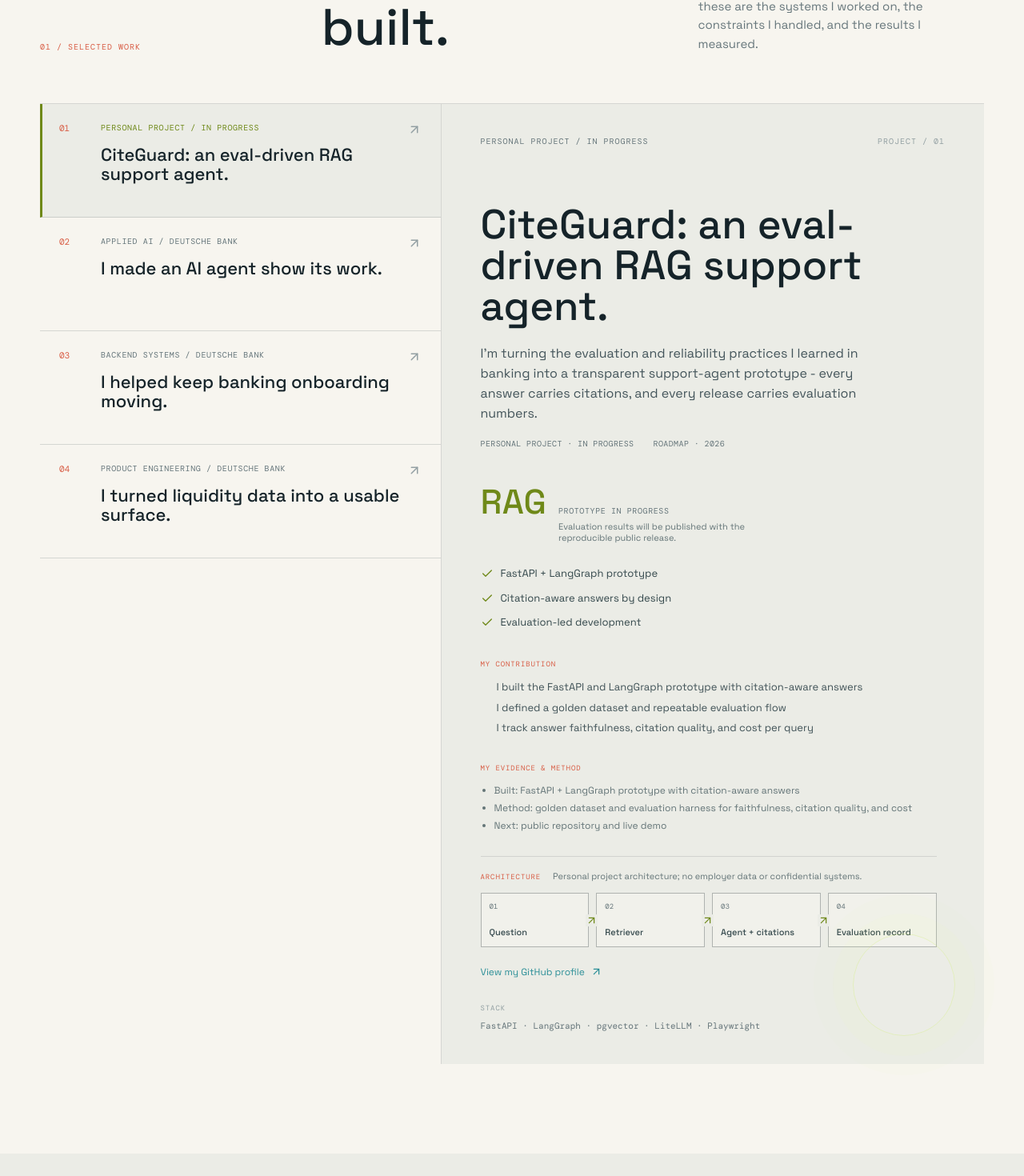
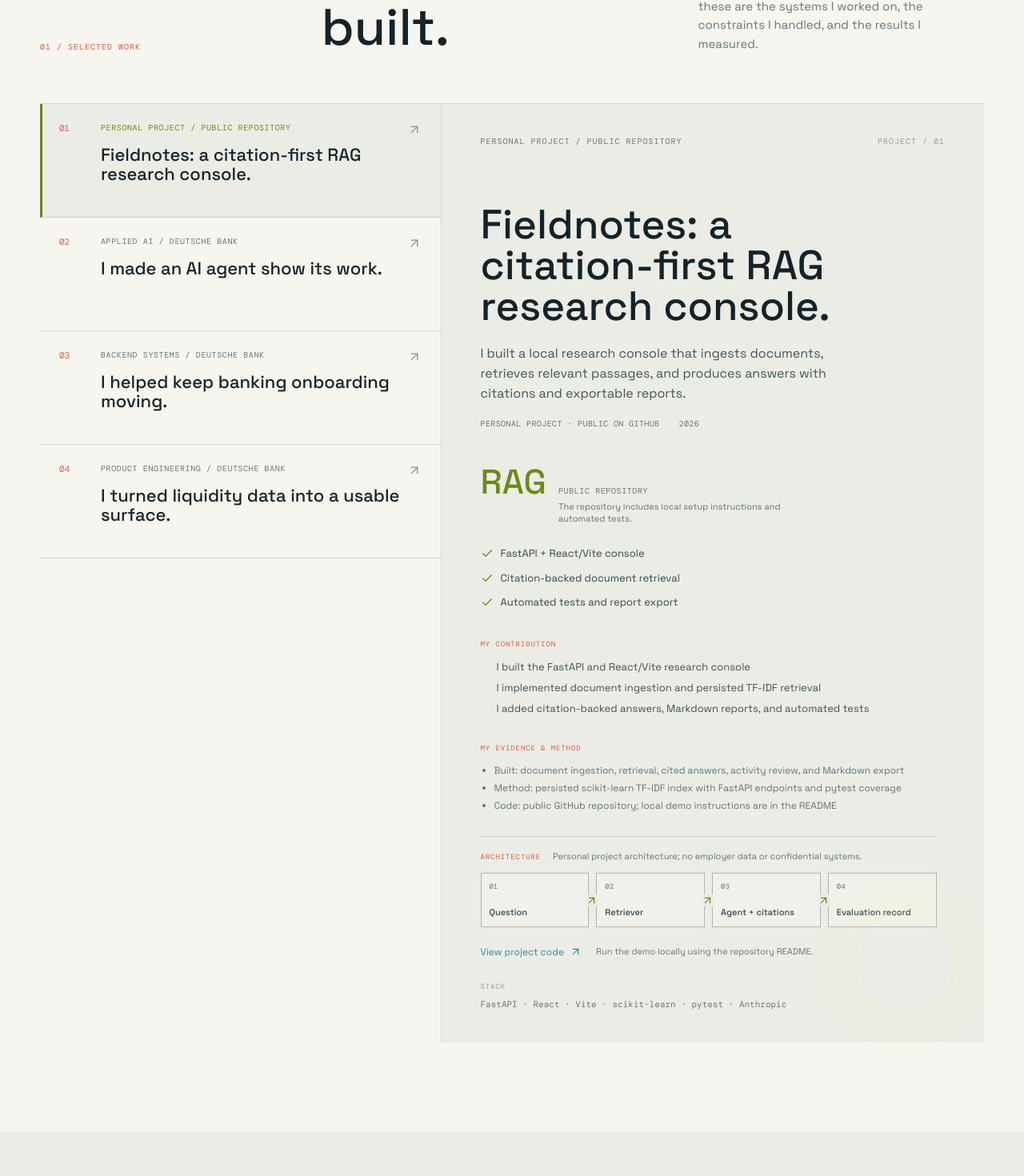
Before and after one commit to anushadagar1407/portfolio, a React (Vite) app: page / in a window 1280 px wide. Shown: the part 1239-2709 px from the top of the page at 80% size. Built offline with nearby package versions, Linux system fonts and the light colour scheme.

Commit message:
add share metadata and public project proof

```diff
--- a/index.html
+++ b/index.html
@@ -3,7 +3,20 @@
   <head>
     <meta charset="UTF-8" />
     <meta name="viewport" content="width=device-width, initial-scale=1.0" />
-    <meta name="description" content="Anusha Dagar is an applied AI and software engineer building reliable systems for banking and financial technology." />
+    <meta name="description" content="I am Anusha Dagar, an Applied AI and Software Engineer building reliable backend systems for banking and financial technology." />
+    <meta property="og:title" content="Anusha Dagar - Applied AI & Software Engineer" />
+    <meta property="og:description" content="I build reliable backend and applied AI systems for banking. 93.6% breach-detection accuracy across 230+ evaluated agent runs." />
+    <meta property="og:type" content="website" />
+    <meta property="og:url" content="https://anusha-dagar-portfolio.anusha-dagar-portfolio.workers.dev/" />
+    <meta property="og:image" content="https://anusha-dagar-portfolio.anusha-dagar-portfolio.workers.dev/og-image.png" />
+    <meta property="og:image:width" content="1200" />
+    <meta property="og:image:height" content="630" />
+    <meta name="twitter:card" content="summary_large_image" />
+    <meta name="twitter:title" content="Anusha Dagar - Applied AI & Software Engineer" />
+    <meta name="twitter:description" content="I build reliable backend and applied AI systems for banking." />
+    <meta name="twitter:image" content="https://anusha-dagar-portfolio.anusha-dagar-portfolio.workers.dev/og-image.png" />
+    <meta name="theme-color" content="#f7f5ef" />
+    <link rel="icon" href="/favicon.svg" type="image/svg+xml" />
     <title>Anusha Dagar — Applied AI & Software Engineer</title>
   </head>
   <body>
--- a/src/main.jsx
+++ b/src/main.jsx
@@ -7,22 +7,23 @@ const projects = [
   {
     id: 'citeguard',
     number: '01',
-    type: 'Personal project / In progress',
-    title: 'CiteGuard: an eval-driven RAG support agent.',
-    summary: "I'm turning the evaluation and reliability practices I learned in banking into a transparent support-agent prototype - every answer carries citations, and every release carries evaluation numbers.",
+    type: 'Personal project / Public repository',
+    title: 'Fieldnotes: a citation-first RAG research console.',
+    summary: 'I built a local research console that ingests documents, retrieves relevant passages, and produces answers with citations and exportable reports.',
     outcome: 'RAG',
-    outcomeLabel: 'prototype in progress',
-    details: ['FastAPI + LangGraph prototype', 'Citation-aware answers by design', 'Evaluation-led development'],
-    responsibilities: ['I built the FastAPI and LangGraph prototype with citation-aware answers', 'I defined a golden dataset and repeatable evaluation flow', 'I track answer faithfulness, citation quality, and cost per query'],
-    role: 'Personal project · in progress',
-    period: 'Roadmap · 2026',
-    metricNote: 'Evaluation results will be published with the reproducible public release.',
-    evidence: ['Built: FastAPI + LangGraph prototype with citation-aware answers', 'Method: golden dataset and evaluation harness for faithfulness, citation quality, and cost', 'Next: public repository and live demo'],
+    outcomeLabel: 'public repository',
+    details: ['FastAPI + React/Vite console', 'Citation-backed document retrieval', 'Automated tests and report export'],
+    responsibilities: ['I built the FastAPI and React/Vite research console', 'I implemented document ingestion and persisted TF-IDF retrieval', 'I added citation-backed answers, Markdown reports, and automated tests'],
+    role: 'Personal project · public on GitHub',
+    period: '2026',
+    metricNote: 'The repository includes local setup instructions and automated tests.',
+    evidence: ['Built: document ingestion, retrieval, cited answers, activity review, and Markdown export', 'Method: persisted scikit-learn TF-IDF index with FastAPI endpoints and pytest coverage', 'Code: public GitHub repository; local demo instructions are in the README'],
     architecture: ['Question', 'Retriever', 'Agent + citations', 'Evaluation record'],
     architectureNote: 'Personal project architecture; no employer data or confidential systems.',
-    stack: 'FastAPI · LangGraph · pgvector · LiteLLM · Playwright',
+    stack: 'FastAPI · React · Vite · scikit-learn · pytest · Anthropic',
     accent: 'lime',
     openSource: true,
+    repoUrl: 'https://github.com/anushadagar1407/fieldnotes-rag-research-agent',
   },
   {
     id: 'covenant',
@@ -107,7 +108,7 @@ function ArchitectureFlow({ project }) {
   return (
     <div className="architecture-evidence">
       <div className="architecture-heading"><span>ARCHITECTURE</span><small>{project.architectureNote}</small></div>
-      <ol className="architecture-flow" aria-label={`${project.title} sanitized architecture flow`}>
+      <ol className="architecture-flow" aria-label={`${project.title} architecture flow`}>
         {project.architecture.map((step, index) => (
           <li key={step}><span>{String(index + 1).padStart(2, '0')}</span><strong>{step}</strong>{index < project.architecture.length - 1 && <ArrowUpRight size={15} aria-hidden="true" />}</li>
         ))}
@@ -139,6 +140,7 @@ function App() {
 
   return (
     <div className="site-shell">
+      <a className="skip-link" href="#top">Skip to content</a>
       <header className="topbar">
         <a className="brand" href="#top" aria-label="Anusha Dagar home"><span className="brand-mark">AD</span><span>ANUSHA DAGAR</span></a>
         <button className="menu-toggle" onClick={() => setNavOpen(!navOpen)} aria-label={navOpen ? 'Close navigation' : 'Open navigation'}>
@@ -158,7 +160,7 @@ function App() {
         <section className="hero section-pad">
           <div className="hero-copy">
             <div className="availability"><span className="live-dot" /> Vancouver, BC · available for full-time roles</div>
-            <h1>Software Engineer building reliable backend and applied AI systems for banking.</h1>
+            <h1>Applied AI &amp; Software Engineer building reliable backend systems for banking.</h1>
             <p className="hero-lede"><em>Software that earns trust.</em> I’m Anusha, translating complex banking workflows into reliable, human-ready systems.</p>
             <div className="hero-actions">
               <a className="button button-primary" href="#work">Explore selected work <ArrowUpRight size={17} /></a>
@@ -198,7 +200,7 @@ function App() {
               <div className="detail-responsibilities"><span>MY CONTRIBUTION</span><ol>{selected.responsibilities.map((item) => <li key={item}>{item}</li>)}</ol></div>
               <div className="detail-evidence"><span>MY EVIDENCE & METHOD</span><ul>{selected.evidence.map((item) => <li key={item}>{item}</li>)}</ul></div>
               <ArchitectureFlow project={selected} />
-              {selected.openSource && <a className="project-proof-link" href="https://github.com/anushadagar1407" target="_blank" rel="noreferrer">View my GitHub profile <ArrowUpRight size={15} /></a>}
+              {selected.openSource && <div className="project-links"><a className="project-proof-link" href={selected.repoUrl} target="_blank" rel="noreferrer">View project code <ArrowUpRight size={15} /></a><span className="project-link-note">Run the demo locally using the repository README.</span></div>}
               <div className="stack-line"><span>STACK</span>{selected.stack}</div>
             </article>
           </div>
@@ -216,11 +218,11 @@ function App() {
         <section id="experience" className="experience-section section-pad">
           <div className="section-intro"><span className="section-index">03 / EXPERIENCE</span><h2>Banking was my systems education.</h2><p>These roles show the scope of work I took on and the problems I helped solve.</p></div>
           <div className="timeline">
-            <div className="timeline-item"><span>Jul—Aug 2026</span><div><strong>Deutsche Bank</strong><p>Associate Engineer, Commercial Banking Onboarding · Berlin</p><p className="timeline-note">I moved into commercial banking onboarding systems after my thesis internship.</p><ul><li>I shipped secure Java/Spring Boot REST APIs for workflow automation and validation.</li><li>I owned release-readiness checks using SQL analysis, application logs, tests, reviews, and CI/CD.</li></ul></div></div>
-            <div className="timeline-item"><span>Feb—Jul 2026</span><div><strong>Deutsche Bank</strong><p>Software Engineer Intern, Master’s Thesis — AI Agent Evaluation · Berlin</p><ul><li>I built process-aware LLM-agent evaluation tooling across 230+ evaluated runs, reaching 93.6% breach-detection accuracy.</li><li>I designed structured workflow tracking and audit trails and uncovered an 18% process-versus-outcome gap through reliability analysis.</li></ul></div></div>
-            <div className="timeline-item"><span>Apr—Sep 2025</span><div><strong>Deutsche Bank</strong><p>Software Engineer Intern, Corporate Bank Liquidity Dashboard · Berlin</p><ul><li>I delivered React and backend API features for corporate-bank users with 95% automated regression coverage across 20 Playwright suites.</li><li>I added Allure reporting and CI feedback, reducing manual QA effort by 50%.</li></ul></div></div>
-            <div className="timeline-item"><span>Jul 2023—Aug 2024</span><div><strong>Airtel Payments Bank</strong><p>Software Development Engineer, Assistant Manager — Technology · Gurgaon</p><ul><li>I developed Spring Boot, SQL, and React Native digital-banking onboarding flows.</li><li>I reduced customer-journey lead time by 20% and increased onboarding engagement by 30%.</li></ul></div></div>
-            <div className="timeline-item"><span>May—Jul 2022</span><div><strong>Citi India</strong><p>Software Analyst Intern, Commodities Technology · Pune</p><ul><li>I used Python, MongoDB/SQL, and Swagger tooling to streamline configuration processing.</li><li>I reduced processing time by 15%.</li></ul></div></div>
+            <div className="timeline-item"><span>Jul — Aug 2026</span><div><strong>Deutsche Bank</strong><p>Associate Engineer, Commercial Banking Onboarding · Berlin</p><p className="timeline-note">I moved into commercial banking onboarding systems after my thesis internship.</p><ul><li>I shipped secure Java/Spring Boot REST APIs for workflow automation and validation.</li><li>I owned release-readiness checks using SQL analysis, application logs, tests, reviews, and CI/CD.</li></ul></div></div>
+            <div className="timeline-item"><span>Feb — Jul 2026</span><div><strong>Deutsche Bank</strong><p>Software Engineer Intern, Master’s Thesis — AI Agent Evaluation · Berlin</p><ul><li>I built process-aware LLM-agent evaluation tooling across 230+ evaluated runs, reaching 93.6% breach-detection accuracy.</li><li>I designed structured workflow tracking and audit trails and uncovered an 18% process-versus-outcome gap through reliability analysis.</li></ul></div></div>
+            <div className="timeline-item"><span>Apr — Sep 2025</span><div><strong>Deutsche Bank</strong><p>Software Engineer Intern, Corporate Bank Liquidity Dashboard · Berlin</p><ul><li>I delivered React and backend API features for corporate-bank users with 95% automated regression coverage across 20 Playwright suites.</li><li>I added Allure reporting and CI feedback, reducing manual QA effort by 50%.</li></ul></div></div>
+            <div className="timeline-item"><span>Jul 2023 — Aug 2024</span><div><strong>Airtel Payments Bank</strong><p>Software Development Engineer, Assistant Manager — Technology · Gurgaon</p><ul><li>I developed Spring Boot, SQL, and React Native digital-banking onboarding flows.</li><li>I reduced customer-journey lead time by 20% and increased onboarding engagement by 30%.</li></ul></div></div>
+            <div className="timeline-item"><span>May — Jul 2022</span><div><strong>Citi India</strong><p>Software Analyst Intern, Commodities Technology · Pune</p><ul><li>I used Python, MongoDB/SQL, and Swagger tooling to streamline configuration processing.</li><li>I reduced processing time by 15%.</li></ul></div></div>
           </div>
         </section>
 
--- a/src/styles.css
+++ b/src/styles.css
@@ -21,7 +21,7 @@ body { margin: 0; background: var(--ink); color: var(--paper); font-family: 'Spa
 a { color: inherit; text-decoration: none; }
 button { color: inherit; font: inherit; }
 .site-shell { overflow: hidden; }
-.topbar { width: min(1180px, calc(100% - 64px)); height: 78px; margin: auto; display: flex; align-items: center; justify-content: space-between; border-bottom: 1px solid var(--line); position: relative; z-index: 4; }
+.topbar { width: min(1180px, calc(100% - 64px)); height: 78px; margin: auto; display: flex; align-items: center; justify-content: space-between; border-bottom: 1px solid var(--line); position: sticky; top: 0; z-index: 50; background: var(--ink); }
 .brand { display: inline-flex; align-items: center; gap: 11px; font-family: 'DM Mono', monospace; font-size: 11px; letter-spacing: .09em; }
 .brand-mark { display: grid; place-items: center; height: 28px; width: 28px; border: 1px solid var(--paper); font-size: 9px; letter-spacing: 0; }
 .nav { display: flex; align-items: center; gap: 31px; font-size: 14px; color: var(--muted); }
@@ -29,6 +29,8 @@ button { color: inherit; font: inherit; }
 .nav a:hover { color: var(--paper); }
 .nav-contact { display: inline-flex; align-items: center; gap: 7px; color: var(--paper); }
 .menu-toggle { display: none; border: 0; background: transparent; padding: 8px; }
+.skip-link { position: fixed; top: 12px; left: 16px; z-index: 100; transform: translateY(-180%); padding: 10px 14px; color: var(--ink); background: var(--paper); font-size: 13px; transition: transform .2s ease; }
+.skip-link:focus { transform: translateY(0); }
 .section-pad { width: min(1180px, calc(100% - 64px)); margin: 0 auto; }
 .hero { min-height: 680px; display: grid; grid-template-columns: minmax(0, .95fr) minmax(420px, 1.05fr); gap: 52px; align-items: center; padding-top: 52px; padding-bottom: 75px; }
 .availability, .section-index, .detail-top, .stack-line, .toolkit-grid span, .hero-proof { color: var(--muted); font-family: 'DM Mono', monospace; font-size: 10px; letter-spacing: .1em; text-transform: uppercase; }
@@ -135,6 +137,9 @@ h2 { font-size: clamp(39px, 5vw, 68px); line-height: .98; font-weight: 500; }
 .open-source .architecture-flow li > svg { color: var(--lime); }
 .project-proof-link { display: inline-flex; align-items: center; gap: 7px; margin-top: 22px; color: var(--aqua); font-size: 12px; }
 .project-proof-link:hover { text-decoration: underline; text-underline-offset: 3px; }
+.project-links { display: flex; flex-wrap: wrap; align-items: center; gap: 12px 18px; margin-top: 22px; }
+.project-links .project-proof-link { margin-top: 0; }
+.project-link-note { color: var(--muted); font-size: 11px; }
 .approach-section { display: grid; grid-template-columns: .9fr 1.1fr; gap: 75px; padding: 110px max(32px, calc((100% - 1180px) / 2)); background: var(--ink-2); color: var(--paper); }
 .approach-aside h2 { max-width: 380px; margin-top: 25px; }
 .approach-lede { max-width: 340px; margin-top: 24px; color: #4f5e61; font-size: 15px; line-height: 1.55; }
```
Also changed, not shown: public/favicon.svg (added), public/og-image.png (added).
